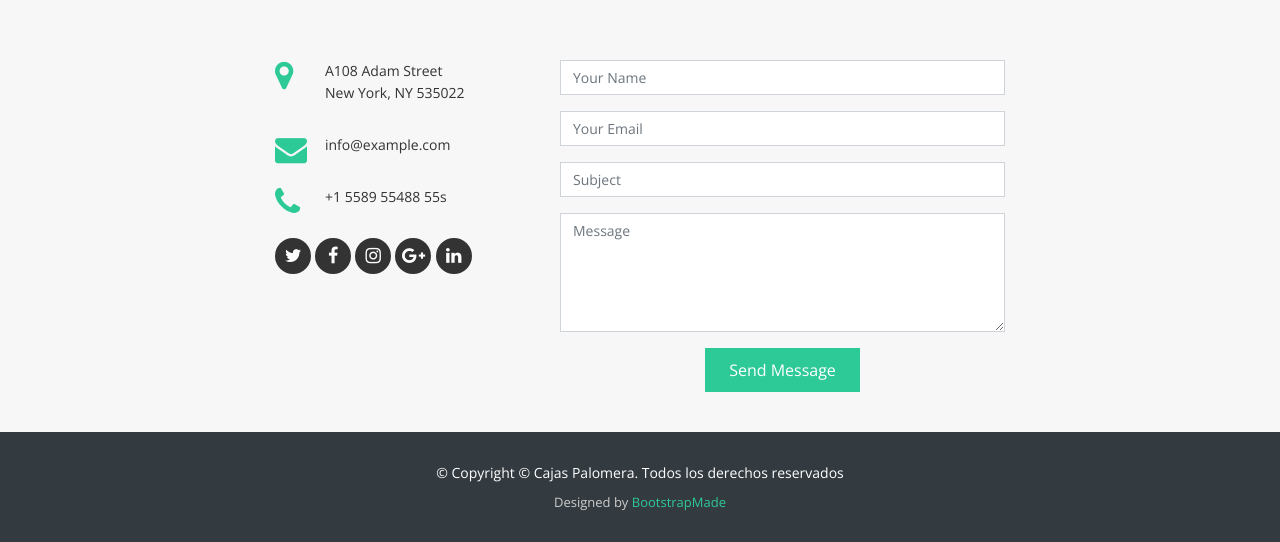
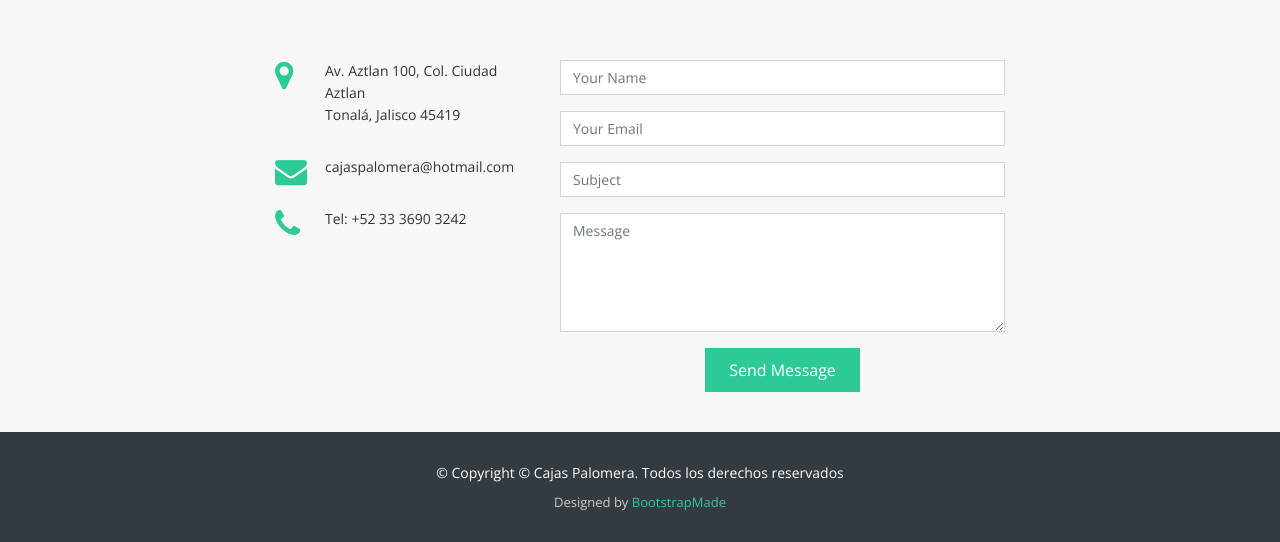
Before and after one commit to nockzblack/cajas-palomera, a plain HTML site: page index.html in a window 1280 px wide. Shown: the part 2740-3282 px from the top of the page. Drawn offline with nearby package versions, Linux system fonts and the light colour scheme; grey boxes are pictures that could not be loaded.

Commit message:
Update index.html

```diff
--- a/index.html
+++ b/index.html
@@ -188,26 +188,18 @@
             <div class="info">
               <div>
                 <i class="fa fa-map-marker"></i>
-                <p>A108 Adam Street<br>New York, NY 535022</p>
+                <p>Av. Aztlan 100, Col. Ciudad Aztlan<br>Tonalá, Jalisco 45419</p>
               </div>
 
               <div>
                 <i class="fa fa-envelope"></i>
-                <p>info@example.com</p>
+                <p>cajaspalomera@hotmail.com</p>
               </div>
 
               <div>
                 <i class="fa fa-phone"></i>
-                <p>+1 5589 55488 55s</p>
+                <p>Tel: +52 33 3690 3242</p>
               </div>
-            </div>
-
-            <div class="social-links">
-              <a href="#" class="twitter"><i class="fa fa-twitter"></i></a>
-              <a href="#" class="facebook"><i class="fa fa-facebook"></i></a>
-              <a href="#" class="instagram"><i class="fa fa-instagram"></i></a>
-              <a href="#" class="google-plus"><i class="fa fa-google-plus"></i></a>
-              <a href="#" class="linkedin"><i class="fa fa-linkedin"></i></a>
             </div>
 
           </div>
```
